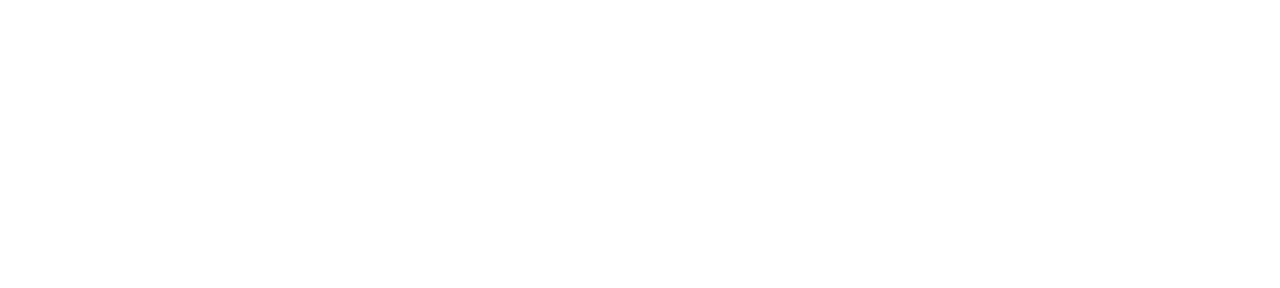
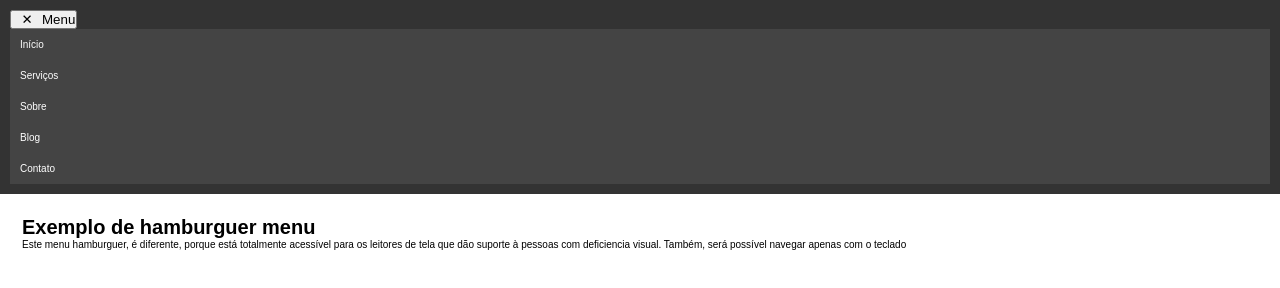
Before and after one commit to vinicius-dias3/menu-hamburguer-acessivel, a plain HTML site: page index.html in a window 1280 px wide. Drawn offline with Linux system fonts and the light colour scheme.

Commit message:
começando o projeto

```diff
--- a/index.html
+++ b/index.html
@@ -4,11 +4,27 @@
     <meta charset="UTF-8">
     <meta name="viewport" content="width=device-width, initial-scale=1.0">
     <title>menu hamburguer acessível</title>
+    <link rel="stylesheet" href="./src/css/reset.css">
     <link rel="stylesheet" href="./src/css/styles.css">
 </head>
 <body>
+    <nav class="nav-menu">
+        <button id="hamburguer-button" class="hamburguer-button" aria-label="Menu Principal" aria-controls="menu" aria-expanded="true">
+            <span class="icon"></span>Menu
+        </button>
+        <ul id="menu" class="menu" aria-hidden="true">
+            <li><a href="#home">Início</a></li>
+            <li><a href="#services">Serviços</a></li>
+            <li><a href="#about">Sobre</a></li>
+            <li><a href="#blog">Blog</a></li>
+            <li><a href="#contact">Contato</a></li>
+        </ul>
+    </nav>
 
-
+    <main class="main">
+        <h1>Exemplo de hamburguer menu</h1>
+        <p>Este menu hamburguer, é diferente, porque está totalmente acessível para os leitores de tela que dão suporte à pessoas com deficiencia visual. Também, será possível navegar apenas com o teclado</p>
+    </main>
     <script src="./src/javascript/index.js"></script>
 </body>
 </html>
--- /dev/null
+++ b/src/css/reset.css
@@ -0,0 +1,15 @@
+*{
+    margin: 0;
+    padding: 0;
+    box-sizing: border-box;
+    font-family: Arial, sans-serif;
+}
+
+
+ul{
+    list-style-type: none;
+}
+
+a{
+    text-decoration: none;
+}
--- a/src/css/styles.css
+++ b/src/css/styles.css
@@ -0,0 +1,43 @@
+html{
+  font-size: 62.5%;
+}
+
+.main{
+  padding: 2.2rem;
+}
+
+.nav-menu{
+  background-color: #333;
+  color: white;
+  padding: 1rem;
+  position: relative;
+}
+
+.menu{
+  background-color: #444;
+}
+
+.hamburguer-button .icon{
+  display: inline-block;
+  width: 3rem;
+  text-align: center;
+}
+
+.hamburguer-button[aria-expanded="false"] .icon::before{
+  content: '\2630';
+}
+
+.hamburguer-button[aria-expanded="true"] .icon::before{
+  content: '\2715';
+}
+
+.menu li a{
+  color: white;
+  padding: 1rem;
+  display: block;
+}
+
+.menu li a:hover,
+.menu li a:focus{
+  background-color: #555;
+}
--- a/src/javascript/index.js
+++ b/src/javascript/index.js
@@ -0,0 +1 @@
+// alert('teste')
```
